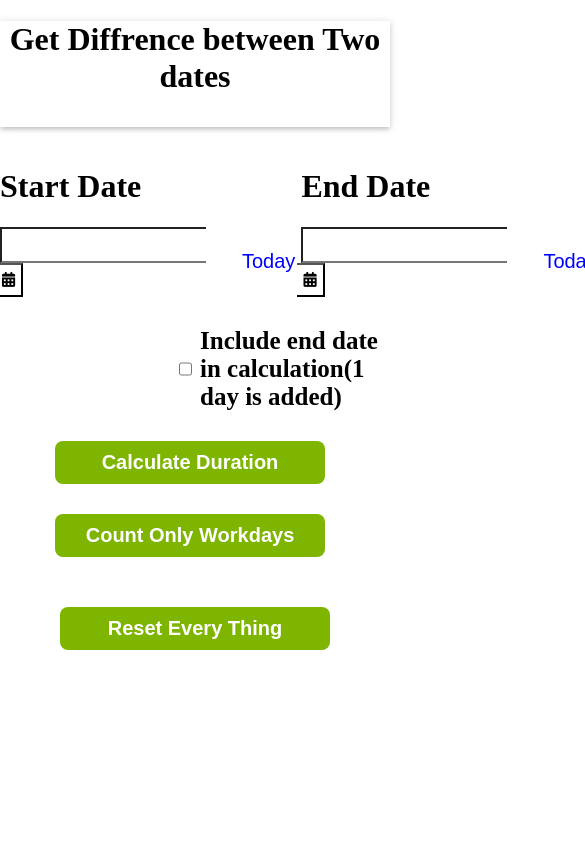
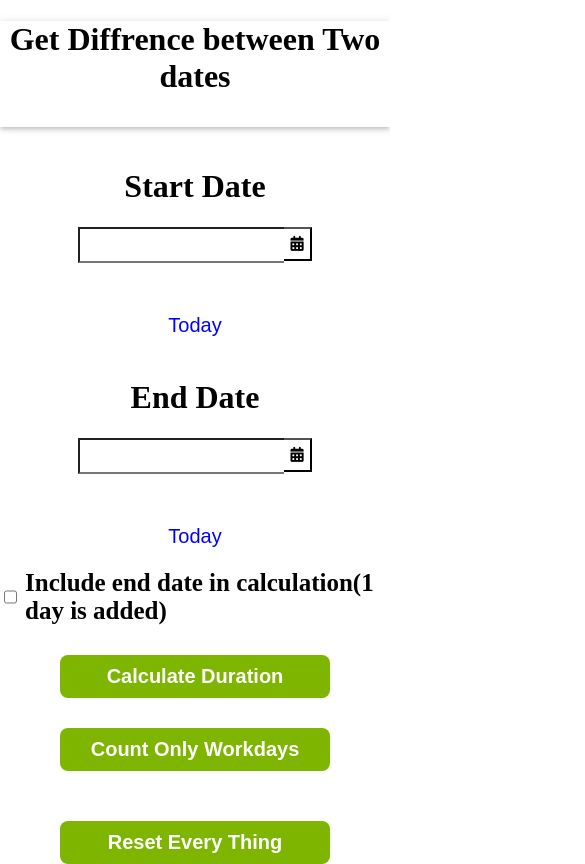
Before and after one commit to naresh515/Diff-Date, a plain HTML site: page index.html in a window 390 px wide. Shown: the whole page, 585 px wide, since content can reach past the window. Drawn offline with nearby package versions, Linux system fonts and the light colour scheme.

Commit message:
add some css for responsive

```diff
--- a/style.css
+++ b/style.css
@@ -150,3 +150,31 @@ i.fa-solid.fa-calendar-days {
     align-items: center;
     gap: 30px;
 }
+
+@media screen and (min-width: 320px) and (max-width: 800px) {
+    .main-header {
+        display: flex;
+        flex-direction: column;
+    }
+
+    .date-btn {
+        display: flex;
+        flex-direction: column;
+    }
+
+    .chackbox {
+        margin: 0 auto;
+        margin-bottom: 30px;
+    }
+
+    .first-btn {
+        flex-direction: column;
+        overflow: hidden;
+        width: auto;
+        padding: 0px;
+    }
+
+    h1 {
+        text-align: center;
+    }
+}
```
